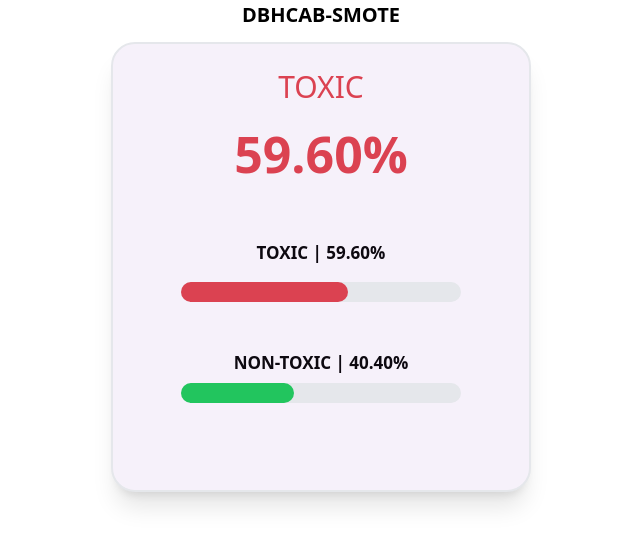
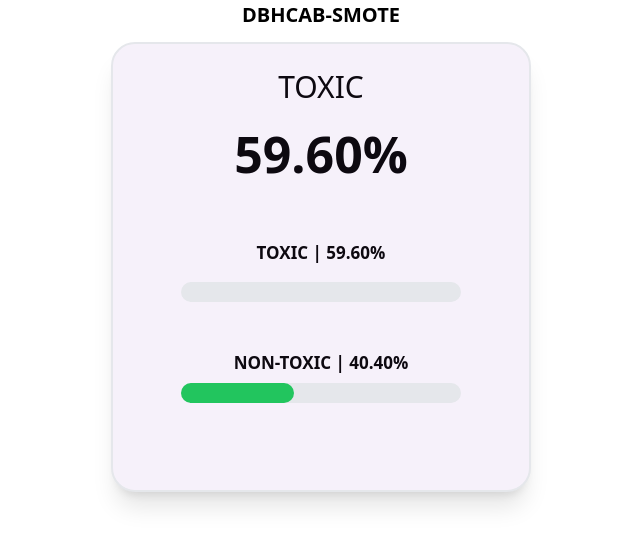
Before and after one commit to rockyroed/dbhcab-smote-react, a React (Vite) app: page / in a window 1280 px wide. Shown: the top 546 px of the page, without its empty margins (319-959 px from the left). Built offline with nearby package versions, Linux system fonts and the light colour scheme.

Commit message:
Update tailwind.config.js

```diff
--- a/tailwind.config.js
+++ b/tailwind.config.js
@@ -20,11 +20,16 @@ export default {
 					100: "#AD4CF8"
 				},
 				text: {
-					100: "#0D0910",
-					101: "#db4251"
+					100: "#0D0910"
 				},
 				background: {
 					100: "#F6F1FA"
+				},
+				red: {
+					100: "#CB3232"
+				},
+				green: {
+					100: "#207234"
 				}
 			}
 		}
```
